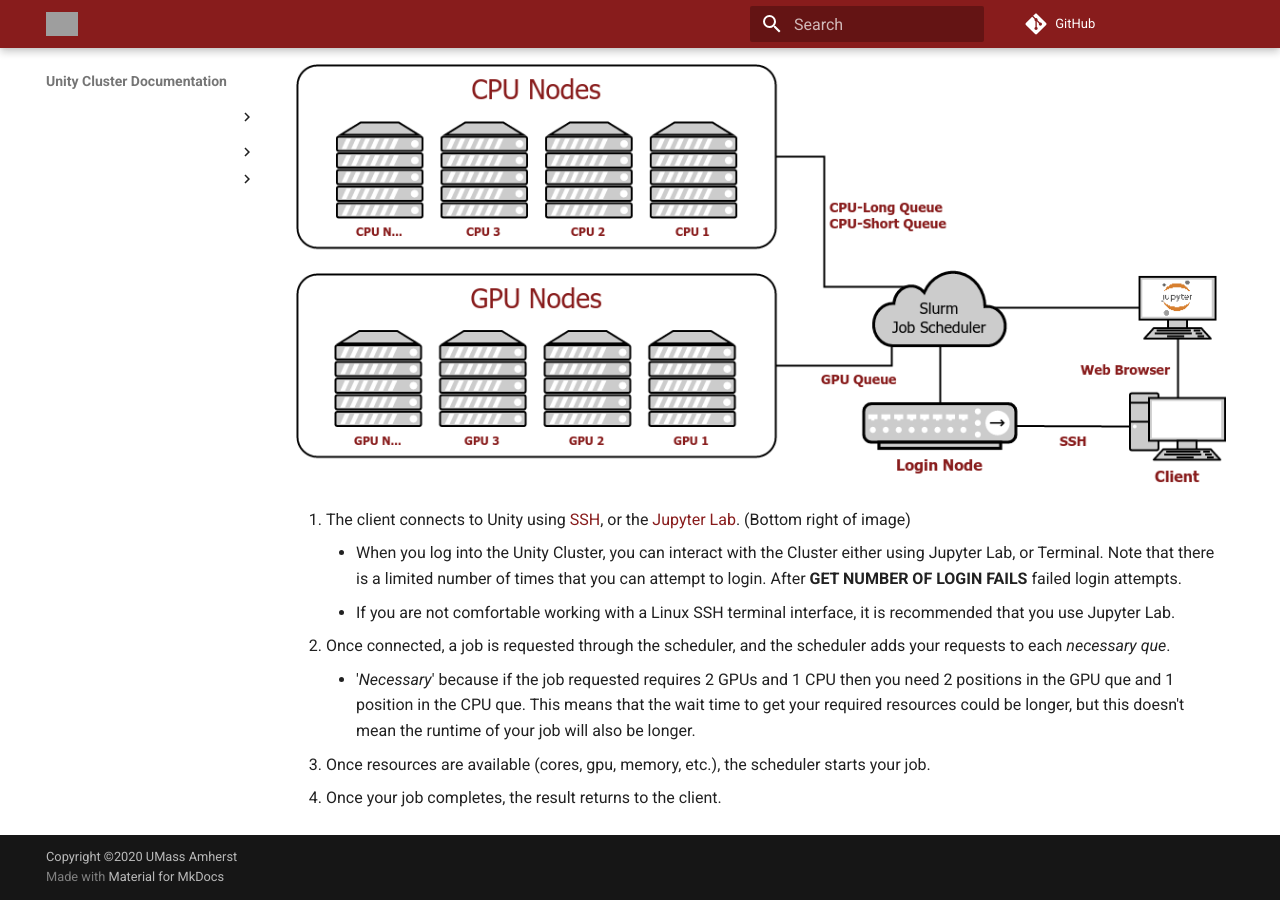
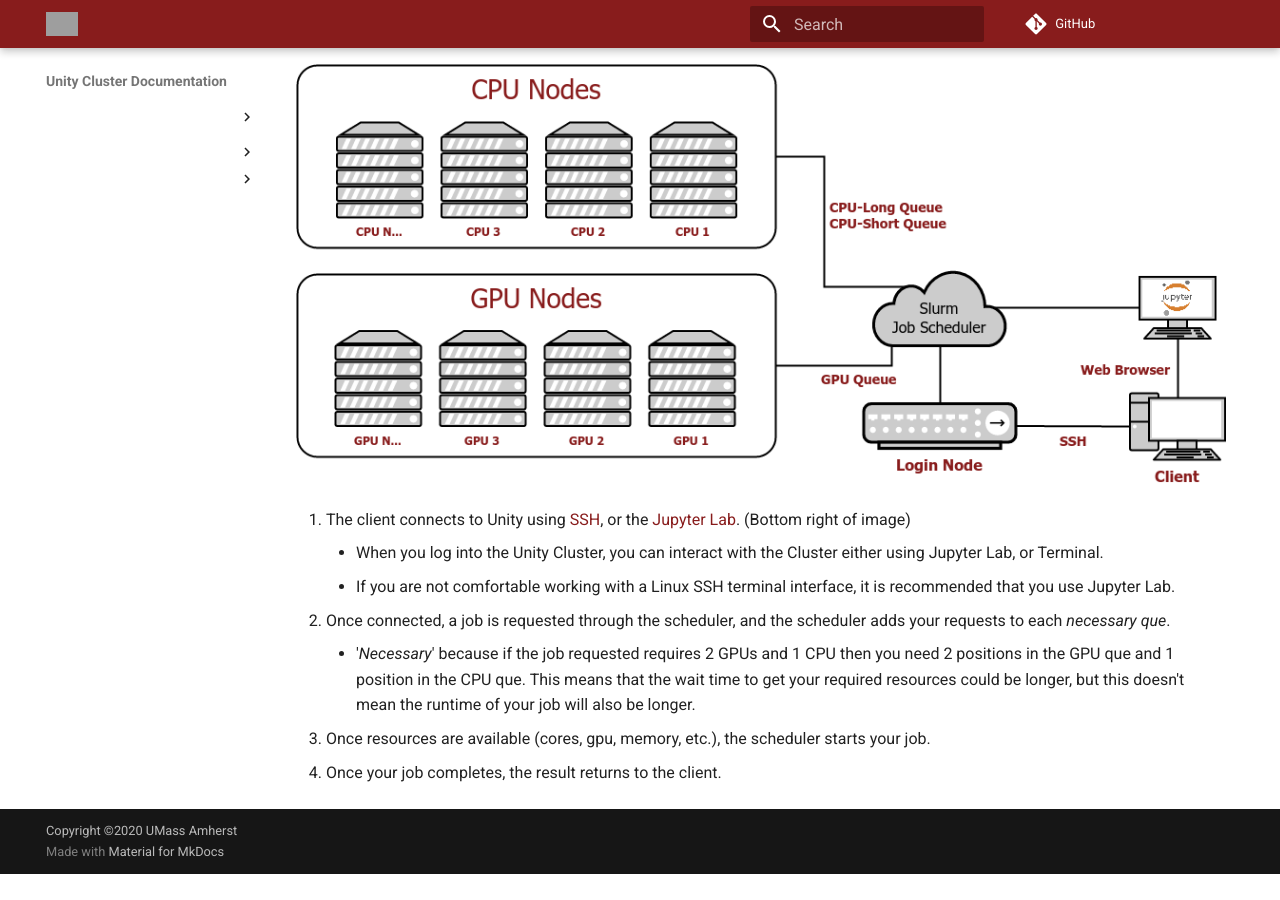
Before and after one commit to UMass-RC/unity-docs, an MkDocs documentation site: the page built from docs/index.md, in a window 1280 px wide and 900 px high, scrolled down 3225 px. Built offline with MkDocs 1.6.1 and Material for MkDocs 9.7.7, drawn with Linux system fonts in a browser that asks for light colours; comment, search, counter and statistics services are not loaded; after the commit the page ends 4099 px from its top, so only the background shows below that; grey boxes are pictures that could not be loaded.

Commit message:
remove GET NUMBER LOGIN FAILS

```diff
--- a/docs/index.md
+++ b/docs/index.md
@@ -79,7 +79,7 @@
 ![Unity Diagram](res/unity.png)
 
 1. The client connects to Unity using [SSH](connecting/ssh.md), or the [Jupyter Lab](connecting/jupyter.md). (Bottom right of image)
-    * When you log into the Unity Cluster, you can interact with the Cluster either using Jupyter Lab, or Terminal. Note that there is a limited number of times that you can attempt to login. After **GET NUMBER OF LOGIN FAILS** failed login attempts.
+    * When you log into the Unity Cluster, you can interact with the Cluster either using Jupyter Lab, or Terminal.
     * If you are not comfortable working with a Linux SSH terminal interface, it is recommended that you use Jupyter Lab.
 2. Once connected, a job is requested through the scheduler, and the scheduler adds your requests to each *necessary que*.
     * '*Necessary*' because if the job requested requires 2 GPUs and 1 CPU then you need 2 positions in the GPU que and 1 position in the CPU que. This means that the wait time to get your required resources could be longer, but this doesn't mean the runtime of your job will also be longer.
```
